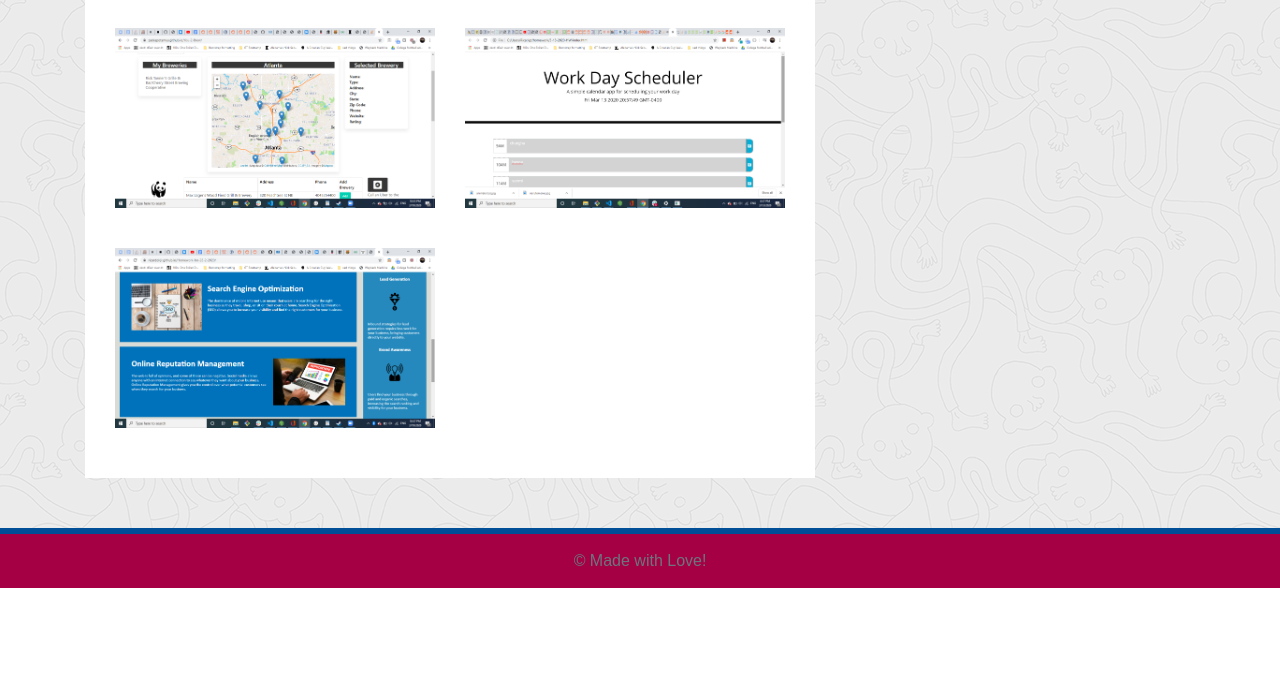
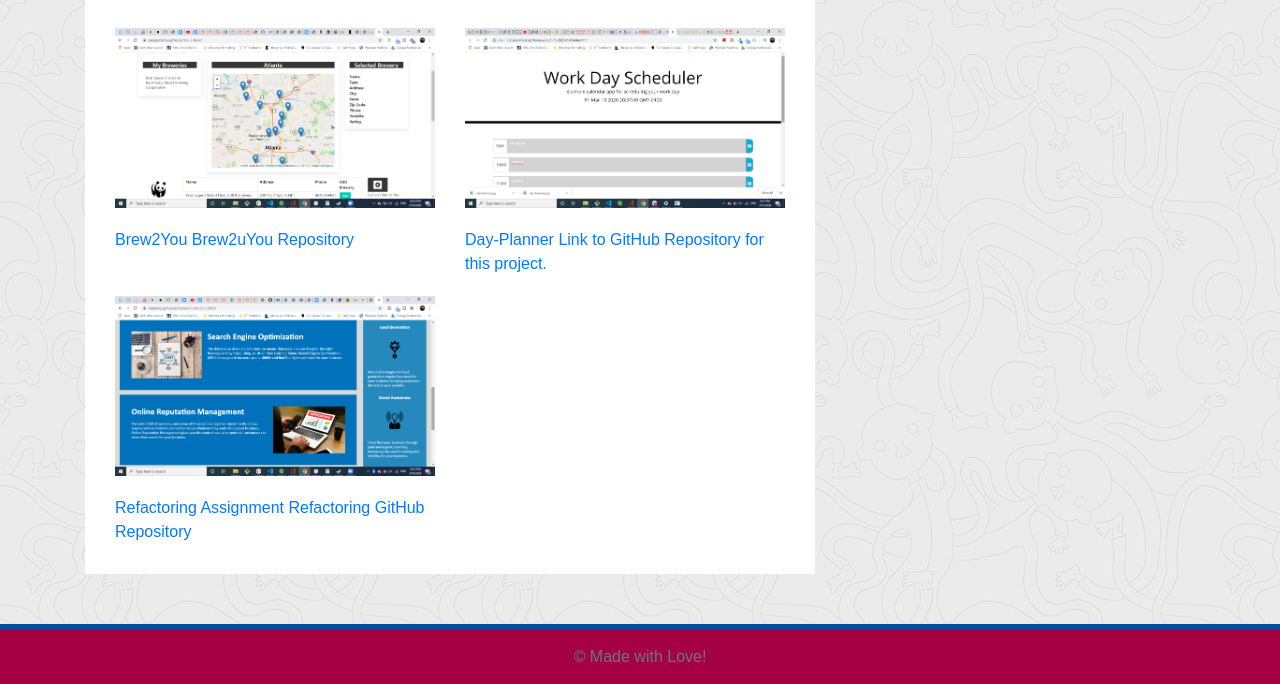
Before and after one commit to RicardoLRjr/-3-20-2020-HW, a plain HTML site: page portfolio.html in a window 1280 px wide. Shown: the part 245-929 px from the top of the page. Before the commit the page ends 833 px from the top, so only its background shows below. Drawn offline with nearby package versions, Linux system fonts and the light colour scheme.

Commit message:
added in links to HW/Project

```diff
--- a/portfolio.html
+++ b/portfolio.html
@@ -55,14 +55,20 @@
           <div class="row">
             <div class="col-sm-6 col-md-12 col-lg-6">
               <img class="img-fluid port-image" src="assets\imgs\ProjectFunction.png" alt="Brew2You">
+              <a href="https://zackapotamus.github.io/You-2-Brew/">Brew2You</a>
+              <a href="https://github.com/zackapotamus/You-2-Brew">Brew2uYou Repository</a>
             </div>
             <div class="col-sm-6 col-md-12 col-lg-6">
               <img class="img-fluid port-image" src="assets\imgs\DayPlanner.png" alt="Day-Planner">
+              <a href="https://ricardolrjr.github.io/3-13-2020-HW/">Day-Planner</a>
+              <a href="https://github.com/RicardoLRjr/3-13-2020-HW">Link to GitHub Repository for this project.</a>
             </div>
           </div>
           <div class="row">
             <div class="col-sm-6 col-md-12 col-lg-6">
-              <img class="img-fluid port-image" src="assets\imgs\Refactoring.png" alt="Refactoring Assignment">
+              <img class="img-fluid port-image"  src="assets\imgs\Refactoring.png" alt="Refactoring Assignment">
+              <a href="https://ricardolrjr.github.io/Homework-for-28-2-2020/">Refactoring Assignment</a>
+              <a href="https://github.com/RicardoLRjr/Homework-for-28-2-2020">Refactoring GitHub Repository</a>
             </div>
           </div>
         </article>
```
Also changed, not shown: contact.html (+1 -1 lines).
